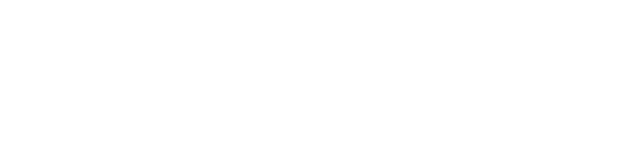
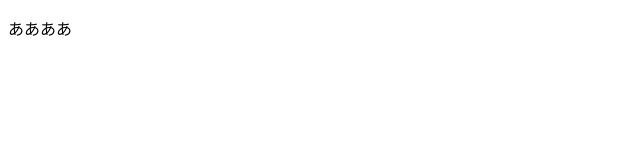
Before and after one commit to akr-kd/github-test-team, a plain HTML site: page index.html in a window 1280 px wide. Shown: the full height of the page, 0-640 px from the left. Drawn offline with Linux system fonts and the light colour scheme.

Commit message:
テスト

```diff
--- a/index.html
+++ b/index.html
@@ -6,6 +6,6 @@
     <title>Document</title>
 </head>
 <body>
-
+    <p>ああああ</p>
 </body>
 </html>
```
